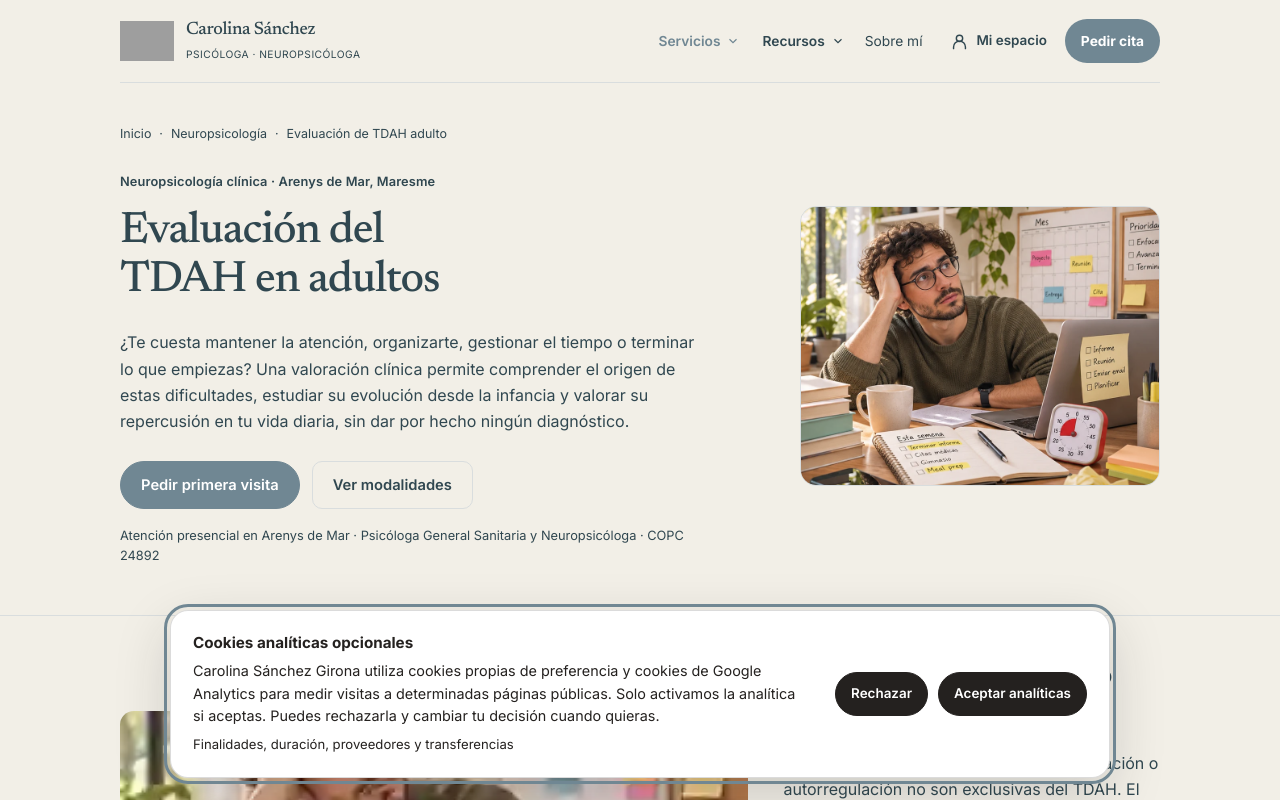
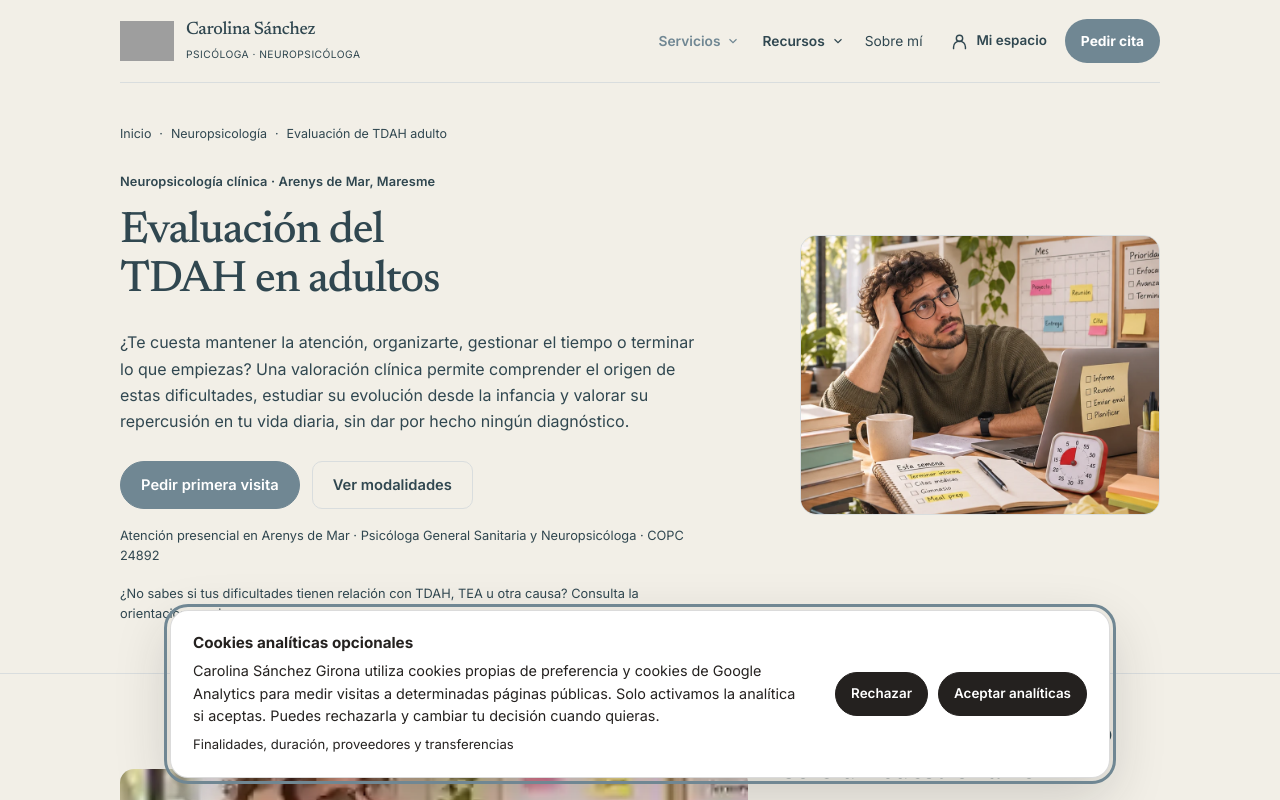
Before and after one commit to carolinasanchezgirona/Portfolio-Carolina, a Next.js app: page /evaluacion-tdah-adultos in a window 1280 px wide. Shown: the top 800 px of the page. Built offline with nearby package versions, Linux system fonts and the light colour scheme; grey boxes are pictures that could not be loaded.

Commit message:
Link differential diagnosis orientation from adult assessments

```diff
--- a/app/evaluacion-tdah-adultos/page.tsx
+++ b/app/evaluacion-tdah-adultos/page.tsx
@@ -135,6 +135,7 @@ export default function AdultAdhdAssessmentPage() {
             <a className="editorial-btn editorial-btn-secondary" href="#modalidades">Ver modalidades</a>
           </div>
           <p className="tdah-hero-note">Atención presencial en Arenys de Mar · Psicóloga General Sanitaria y Neuropsicóloga · COPC 24892</p>
+            <p className="tdah-hero-note"><a href="/orientacion-tdah-tea-adultos/">¿No sabes si tus dificultades tienen relación con TDAH, TEA u otra causa? Consulta la orientación previa →</a></p>
           </div>
           <figure className="tdah-hero-photo"><img src="/tdah-adulto-contexto-v2.webp" alt="Adulto ante múltiples tareas, agenda y temporizador, ilustración de dificultades de atención, planificación y organización" width="888" height="756" fetchPriority="high" decoding="async" /></figure>
         </div>
```
